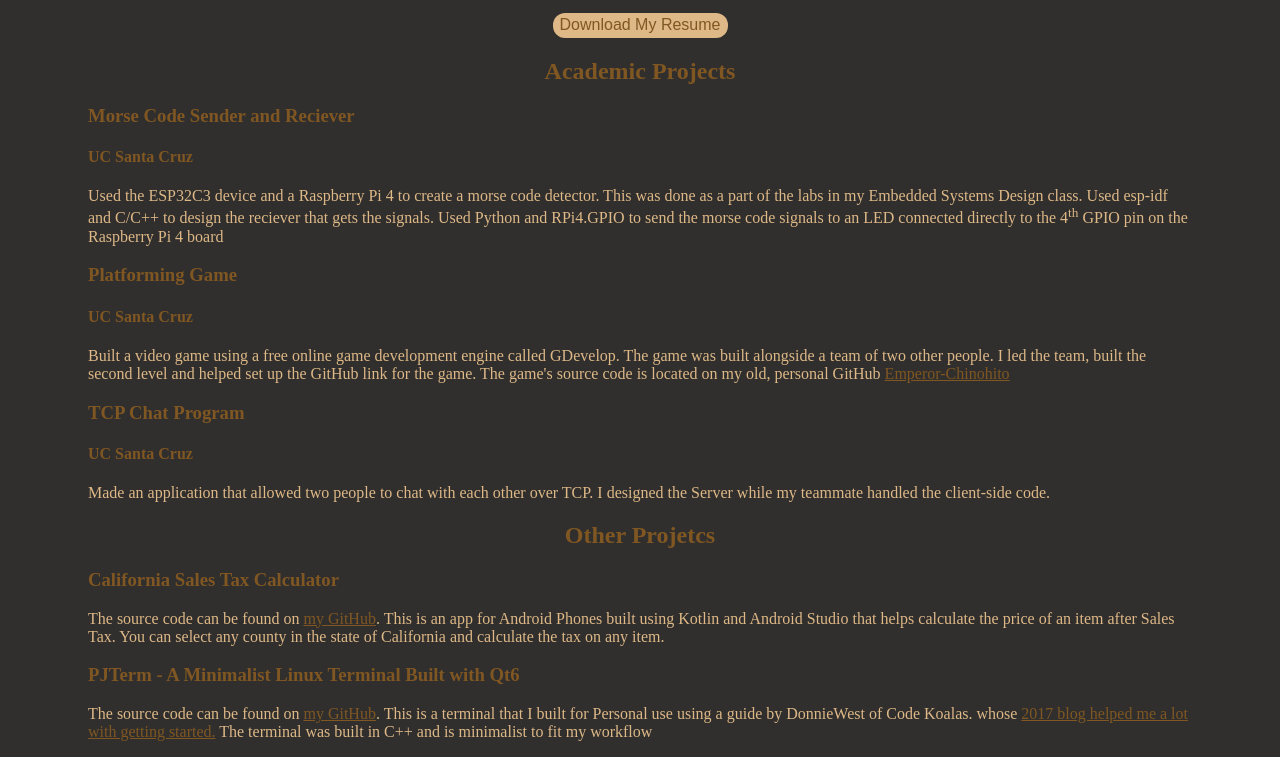
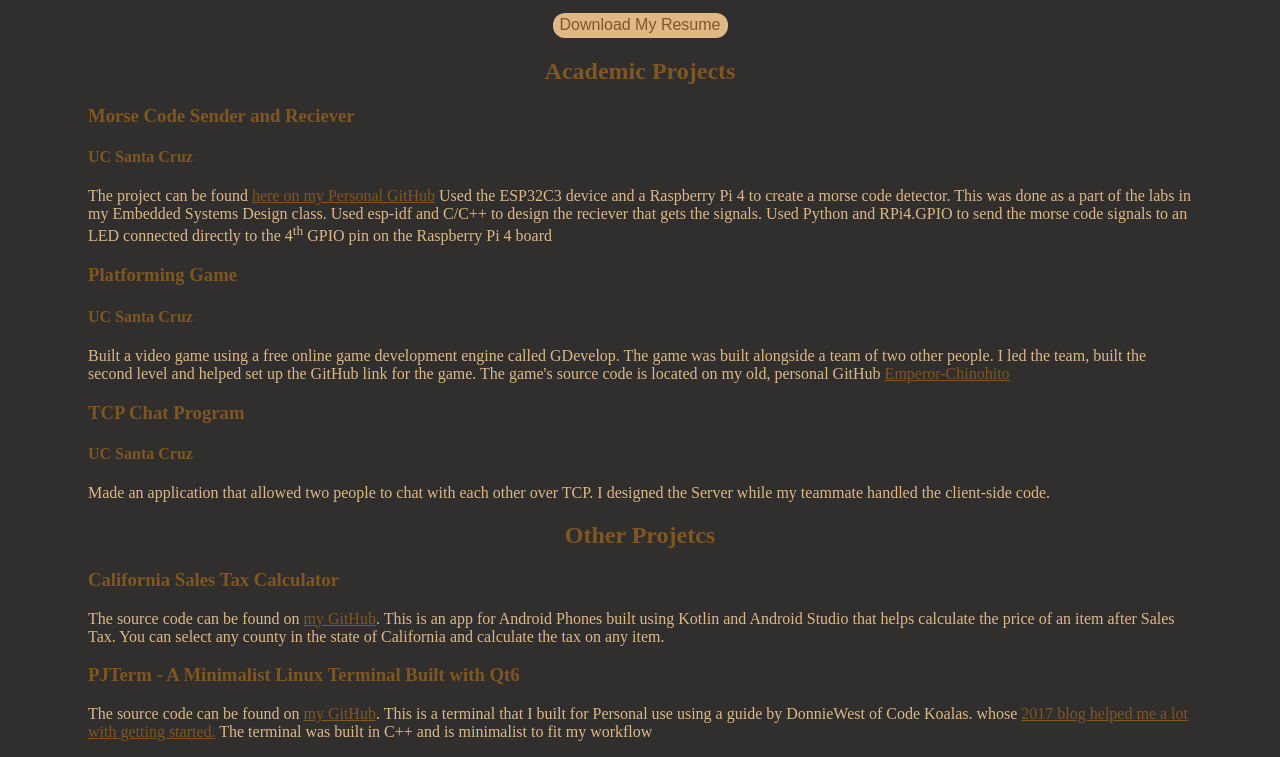
Before and after one commit to PJ-004/PJ-004.github.io, a plain HTML site: page projects.html in a window 1280 px wide. Shown: the part 101-858 px from the top of the page. Drawn offline with Linux system fonts and the light colour scheme.

Commit message:
Added a link to my latest project

```diff
--- a/projects.html
+++ b/projects.html
@@ -30,9 +30,9 @@
 
 		<p> <h3> Morse Code Sender and Reciever </h3> </p>
                 <p> <h4> UC Santa Cruz </h4> </p>
-		<p> Used the ESP32C3 device and a Raspberry Pi 4 to create a morse code detector. This was done as a part of the labs in my Embedded
-		Systems Design class. Used esp-idf and C/C++ to design the reciever that gets the signals. Used Python and RPi4.GPIO to send the morse
-		code signals to an LED connected directly to the 4<sup>th</sup> GPIO pin on the Raspberry Pi 4 board</p>
+				<p>The project can be found <a href='https://github.com/PJ-004/Lab5-CSE121'>here on my Personal GitHub</a> Used the ESP32C3 device and a Raspberry Pi 4 to create a morse code detector. This was done as a part of the labs in my Embedded
+				Systems Design class. Used esp-idf and C/C++ to design the reciever that gets the signals. Used Python and RPi4.GPIO to send the morse
+				code signals to an LED connected directly to the 4<sup>th</sup> GPIO pin on the Raspberry Pi 4 board</p>
 
                 <p> <h3> Platforming Game </h3> </p>
                 <p> <h4> UC Santa Cruz </h4> </p>
```
